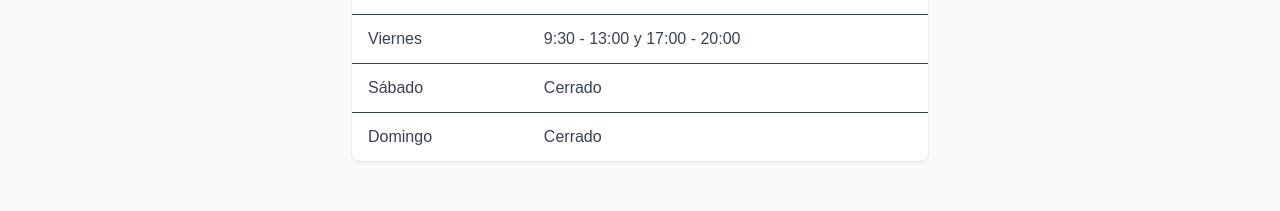
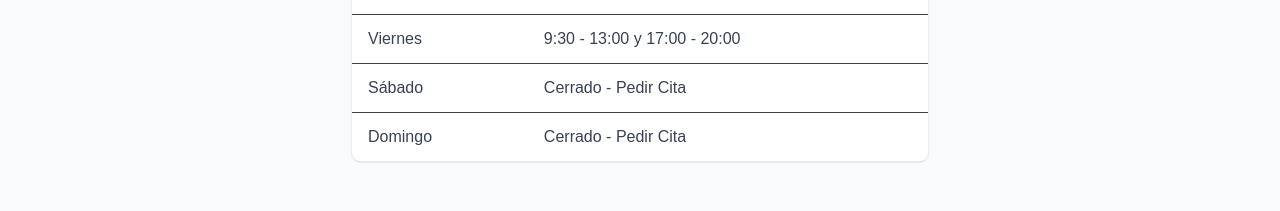
Before and after one commit to asesoriallamas/web, a Next.js app: page /horario in a window 1280 px wide. Shown: the part 509-720 px from the top of the page. Built offline with nearby package versions, Linux system fonts and the light colour scheme.

Commit message:
pedir cita en sabado y domingo

```diff
--- a/src/app/horario/page.tsx
+++ b/src/app/horario/page.tsx
@@ -41,11 +41,11 @@ export default function Horario() {
                 </tr>
                 <tr className="border-b">
                   <td className="py-3 px-4 font-medium">Sábado</td>
-                  <td className="py-3 px-4">Cerrado</td>
+                  <td className="py-3 px-4">Cerrado - Pedir Cita</td>
                 </tr>
                 <tr>
                   <td className="py-3 px-4 font-medium">Domingo</td>
-                  <td className="py-3 px-4">Cerrado</td>
+                  <td className="py-3 px-4">Cerrado - Pedir Cita</td>
                 </tr>
               </tbody>
             </table>
```
